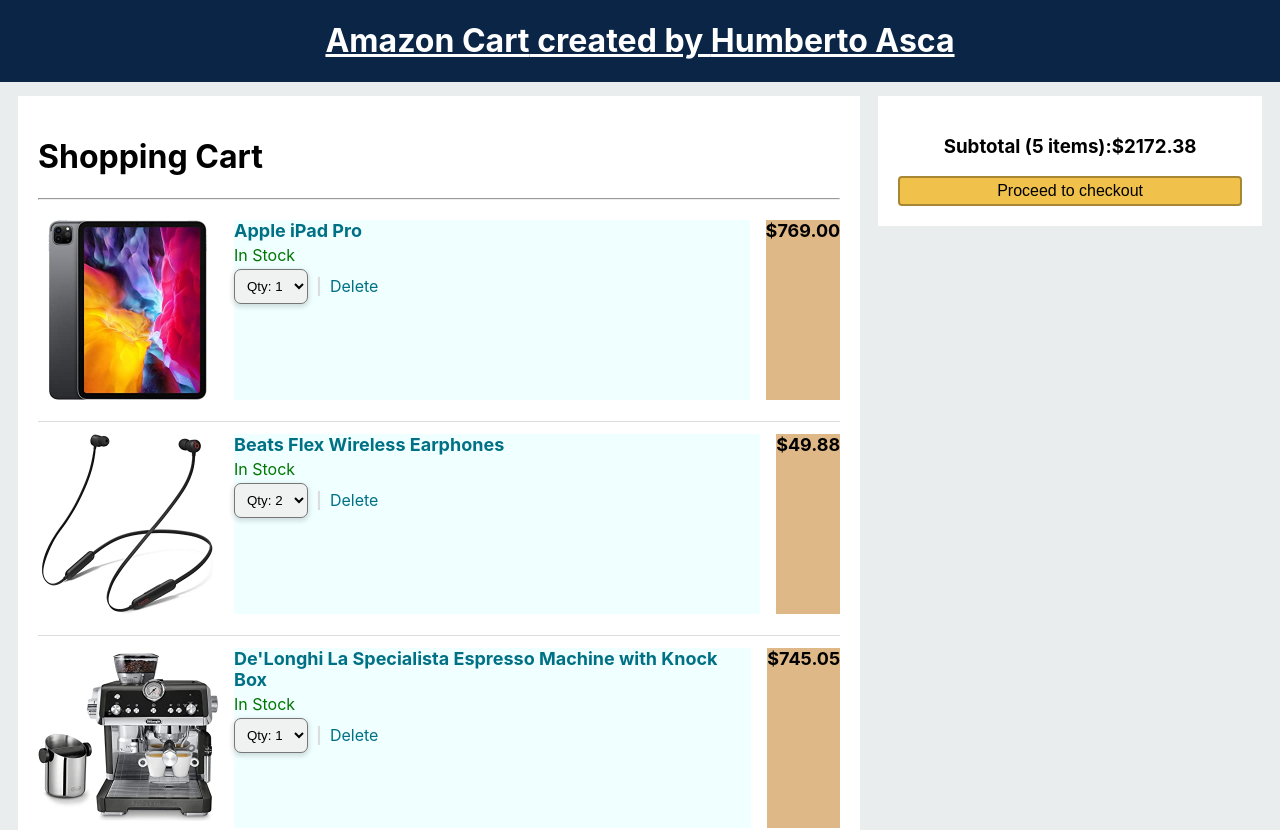
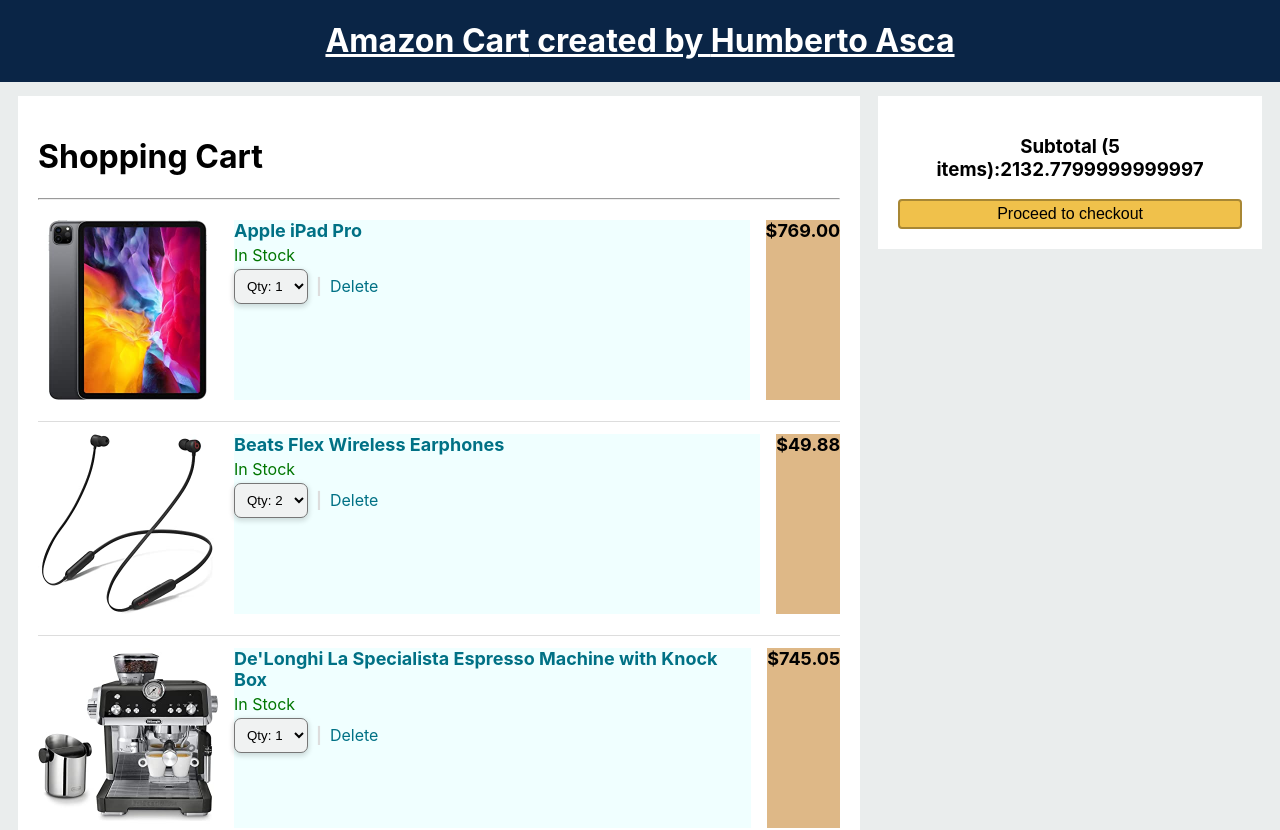
Before and after one commit to HASCA-GH/Amazon-cart, a React (Create React App) app: page / in a window 1280 px wide. Shown: the top 830 px of the page. Built offline with nearby package versions, Linux system fonts and the light colour scheme.

Commit message:
ADD:Calc total price

```diff
--- a/src/App.js
+++ b/src/App.js
@@ -24,7 +24,7 @@
       <Header title="Amazon Cart" name="Humberto Asca" />
       <div className="App-main">
         <CartItems items = {cartItems} />
-        <CartTotal />
+        <CartTotal items = {cartItems}/>
       </div>
     </div>
   );
--- a/src/components/CartTotal.js
+++ b/src/components/CartTotal.js
@@ -1,11 +1,23 @@
 import '../css/CartTotal.css';
 import React from 'react'
 
-function CartTotal() {
+function CartTotal({items}) {
+    const getTotalPrice = () => {
+        // Init total price to 0
+        // Loop through all the items in the cart
+        // Add the price of item with the quantity to the total price
+        // Return the total price
+
+        let total=0;
+        items.forEach((item) => {
+            total += (item.price * item.quantity)
+        })
+        return total;
+    }
     return (
         <div className="CartTotal">
-            <h3>Subtotal (5 items):
-                <span>$2172.38</span>
+            <h3>Subtotal ({items.length} items):
+                <span>{getTotalPrice()}</span>
             </h3>
             <button>Proceed to checkout</button>
         </div>
```
